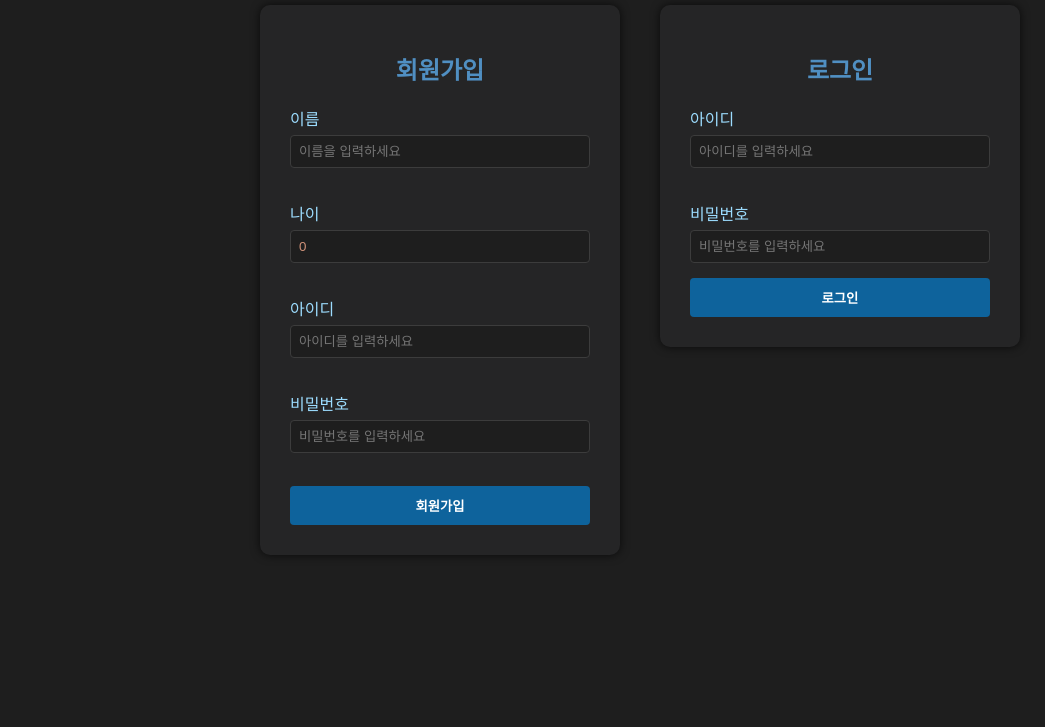
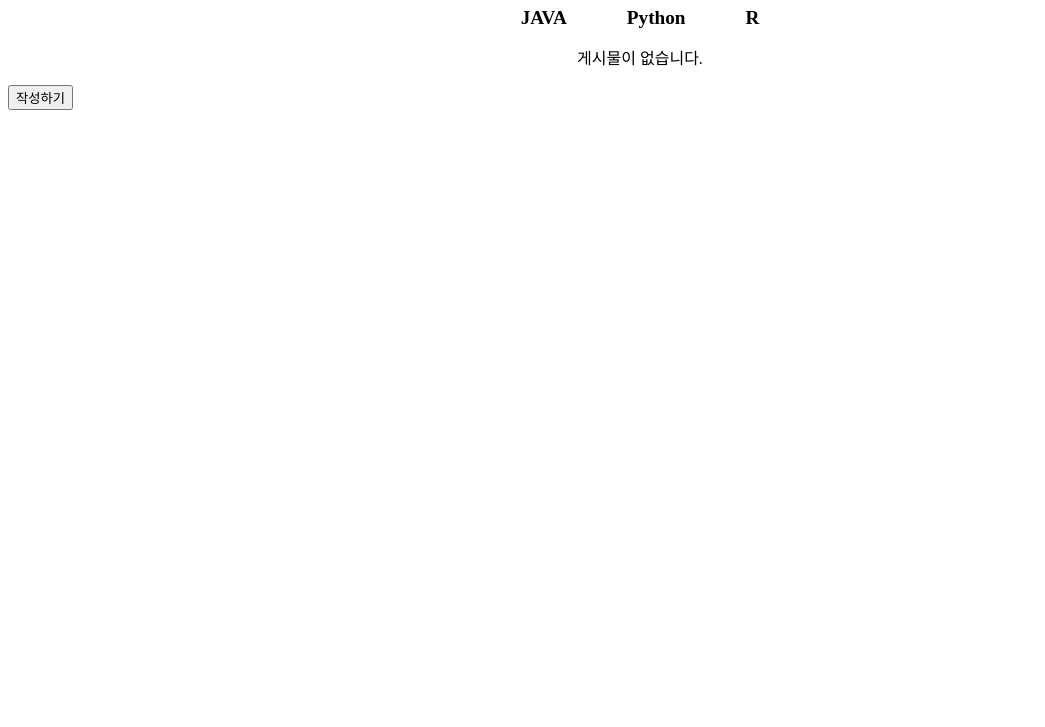
Before and after one commit to Gromiit/AdvancedEng, a plain HTML site: page index.html in a window 1280 px wide. Shown: the part 73-800 px from the top of the page, without its empty margins (0-1045 px from the left). Drawn offline with Linux system fonts and the light colour scheme; a web font is replaced by a local one.

Commit message:
css만 하면 된다

```diff
--- a/index.html
+++ b/index.html
@@ -3,50 +3,22 @@
   <head>
     <meta charset="UTF-8" />
     <meta name="viewport" content="width=device-width, initial-scale=1.0" />
-    <title>logInPage</title>
-    <link rel="stylesheet" href="styles.css" />
+    <link rel="stylesheet" href="style.css" />
+    <title>Programming</title>
   </head>
-  <body>
-    <div id="container">
-      <div class="signUp">
-        <form action="#">
-          <h1>회원가입</h1>
-          <label for="name">이름</label>
-          <input id="name" placeholder="이름을 입력하세요" /><br />
-          <label for="age">나이</label>
-          <input
-            id="age"
-            placeholder="나이를 입력하세요"
-            type="number"
-            min="0"
-            value="0"
-          /><br />
-          <label for="id">아이디</label>
-          <input id="id" placeholder="아이디를 입력하세요" /><br />
-          <label for="pw">비밀번호</label>
-          <input
-            id="pw"
-            placeholder="비밀번호를 입력하세요"
-            type="password"
-          /><br />
-          <button class="signUpBttn" onclick="signUpBttn()">회원가입</button>
-        </form>
-      </div>
-      <div class="logIn">
-        <form action="#">
-          <h1>로그인</h1>
-          <label for="idLog">아이디</label>
-          <input id="idLog" placeholder="아이디를 입력하세요" /><br />
-          <label for="pwLog">비밀번호</label>
-          <input
-            id="pwLog"
-            type="password"
-            placeholder="비밀번호를 입력하세요"
-          />
-          <button class="logInBttn" onclick="logInBttn()">로그인</button>
-        </form>
-      </div>
+  <body onload="showPost('JAVA')">
+    <h1>Programming</h1>
+    <nav>
+      <ul>
+        <li><a href="index.html">JAVA</a></li>
+        <li><a href="python.html">Python</a></li>
+        <li><a href="r.html">R</a></li>
+      </ul>
+    </nav>
+    <div class="container">
+      <div class="postBox"></div>
     </div>
+    <button><a href="input.html">작성하기</a></button>
   </body>
   <script src="index.js"></script>
 </html>
--- a/index.js
+++ b/index.js
@@ -1,42 +1,44 @@
-function signUpBttn() {
-  event.preventDefault();
+function showPost(language) {
+  const PostBox = document.querySelector(".postBox");
+  PostBox.innerHTML = "";
 
-  const name = document.getElementById("name").value;
-  const age = document.getElementById("age").value;
-  const id = document.getElementById("id").value;
-  const pw = document.getElementById("pw").value;
+  let index = 0;
+  while (true) {
+    const key = language + index;
+    const value = localStorage.getItem(key);
+    if (!value) break;
 
-  if (!name || !age || !id || !pw) {
-    alert("모든 정보를 입력해주세요.");
-    return;
+    const post = JSON.parse(value);
+    PostBox.innerHTML += `
+        <div class="post" onclick="location.href='post.html'">
+          <h3>${post.제목}</h3>
+          <h4>${post.내용}</h4>
+          <p>${post.시간}</p>
+        </div>
+      `;
+    index++;
   }
 
-  const info = { name, age, id, pw };
-  let count = Number(localStorage.getItem("userCount") || 0) + 1;
-
-  localStorage.setItem(`user${count}`, JSON.stringify(info));
-  localStorage.setItem("userCount", count);
-
-  alert("회원가입 완료!");
-
-  location.reload(true);
+  if (index === 0) {
+    PostBox.innerHTML = "<p>게시물이 없습니다.</p>";
+  }
 }
 
-function logInBttn() {
-  event.preventDefault();
+document.addEventListener("click", function (e) {
+  const postDiv = e.target.closest(".post");
+  if (postDiv) {
+    const title = postDiv.querySelector("h3").textContent;
+    const content = postDiv.querySelector("h4").textContent;
+    const time = postDiv.querySelector("p").textContent;
 
-  const idLog = document.getElementById("idLog").value;
-  const pwLog = document.getElementById("pwLog").value;
-  const count = Number(localStorage.getItem("userCount") || 0);
+    const posted = {
+      title: title,
+      content: content,
+      time: time,
+    };
 
-  for (let i = 0; i <= count; i++) {
-    const info = JSON.parse(localStorage.getItem(`user${i}`));
-    if (info && info.id === idLog && info.pw === pwLog) {
-      localStorage.setItem("loggedInUser", info.id);
-      window.location.href = "welcome.html";
-      return;
-    }
+    localStorage.setItem("posted", JSON.stringify(posted));
+
+    location.href = "post.html";
   }
-
-  alert("아이디 또는 비밀번호가 틀렸습니다.");
-}
+});
--- /dev/null
+++ b/style.css
@@ -0,0 +1,63 @@
+h1 {
+  display: flex;
+  justify-content: center;
+}
+
+nav {
+  display: flex;
+  justify-content: center;
+}
+
+nav ul {
+  list-style: none;
+  padding: 0;
+  margin: 0;
+  display: flex;
+  gap: 20px;
+}
+
+nav li a {
+  text-decoration: none;
+  color: black;
+  font-weight: bold;
+  margin: 20px;
+  font-size: larger;
+}
+
+li a:link {
+  color: black;
+}
+
+li a:visited {
+  color: black;
+}
+
+li a:active {
+  color: black;
+}
+
+div {
+  display: flex;
+  justify-content: center;
+}
+
+div h3 {
+  display: flex;
+  justify-content: center;
+}
+
+button a {
+  text-decoration: none;
+}
+
+button a:link {
+  color: black;
+}
+
+button a:visited {
+  color: black;
+}
+
+button a:active {
+  color: black;
+}
--- a/styles.css
+++ /dev/null
@@ -1,71 +0,0 @@
-@import url("https://fonts.googleapis.com/css2?family=IBM+Plex+Sans+KR:wght@100;200;300;400;500;600;700&display=swap");
-
-body {
-  font-family: "IBM Plex Sans KR", sans-serif;
-  background-color: #1e1e1e;
-  color: #d4d4d4;
-  display: flex;
-  justify-content: center;
-  align-items: center;
-  height: 100%;
-}
-
-#container {
-  display: flex;
-  gap: 40px;
-  padding-top: 70px;
-}
-
-form {
-  background-color: #252526;
-  padding: 30px;
-  border-radius: 10px;
-  box-shadow: 0 0 10px rgba(0, 0, 0, 0.7);
-  width: 300px;
-}
-
-h1 {
-  font-size: 24px;
-  color: #508fc2;
-  margin-bottom: 20px;
-  text-align: center;
-}
-
-label {
-  display: block;
-  margin-bottom: 5px;
-  color: #9cdcfe;
-}
-
-input {
-  display: flex;
-  justify-content: center;
-  width: 94%;
-  padding: 8px;
-  margin-bottom: 15px;
-  background-color: #1e1e1e;
-  border: 1px solid #3c3c3c;
-  border-radius: 4px;
-  color: #ce9178;
-  outline: none;
-}
-
-input:focus {
-  border-color: #007acc;
-}
-
-button {
-  width: 100%;
-  padding: 10px;
-  background-color: #0e639c;
-  border: none;
-  border-radius: 4px;
-  color: white;
-  font-weight: bold;
-  cursor: pointer;
-  transition: background-color 0.2s ease;
-}
-
-button:hover {
-  background-color: #1177bb;
-}
--- a/welcome.css
+++ /dev/null
@@ -1,48 +0,0 @@
-/* welcome 페이지 */
-
-body {
-  background-color: #1e1e1e;
-  color: #d4d4d4;
-}
-
-h1 {
-  color: #508fc2;
-}
-
-button {
-  width: 100px;
-  padding: 10px;
-  background-color: #0e639c;
-  border: none;
-  border-radius: 4px;
-  color: white;
-  font-weight: bold;
-  cursor: pointer;
-  transition: background-color 0.2s ease;
-}
-
-button:hover {
-  background-color: #1177bb;
-}
-
-a {
-  font-family: "IBM Plex Sans KR", sans-serif;
-  background-color: #ce9178;
-  margin: 15px;
-  padding: 5px;
-  border-radius: 13px;
-  text-decoration: none;
-}
-
-a:link {
-  color: rgb(237, 226, 226);
-}
-
-a:visited {
-  color: rgb(237, 226, 226);
-}
-
-img {
-  padding: 1%;
-  width: 4%;
-}
```
Also changed, not shown: input.html (added, +29 -0 lines), input.js (added, +48 -0 lines), java.html (deleted, +0 -26 lines), post.html (added, +18 -0 lines), post.js (added, +21 -0 lines), python.html (+15 -17 lines), r.html (+15 -17 lines), welcome.html (deleted, +0 -26 lines), welcome.js (deleted, +0 -20 lines), AE.png (deleted), 1 other file.
